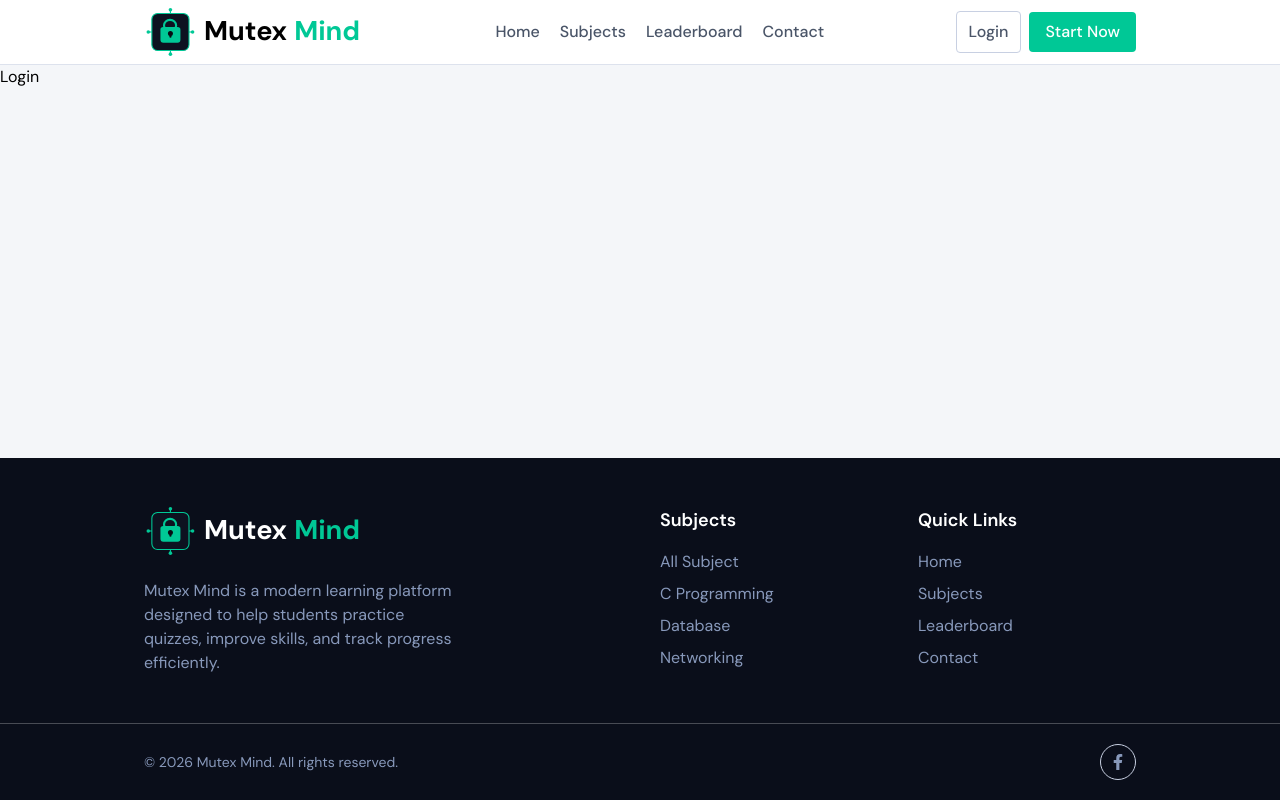
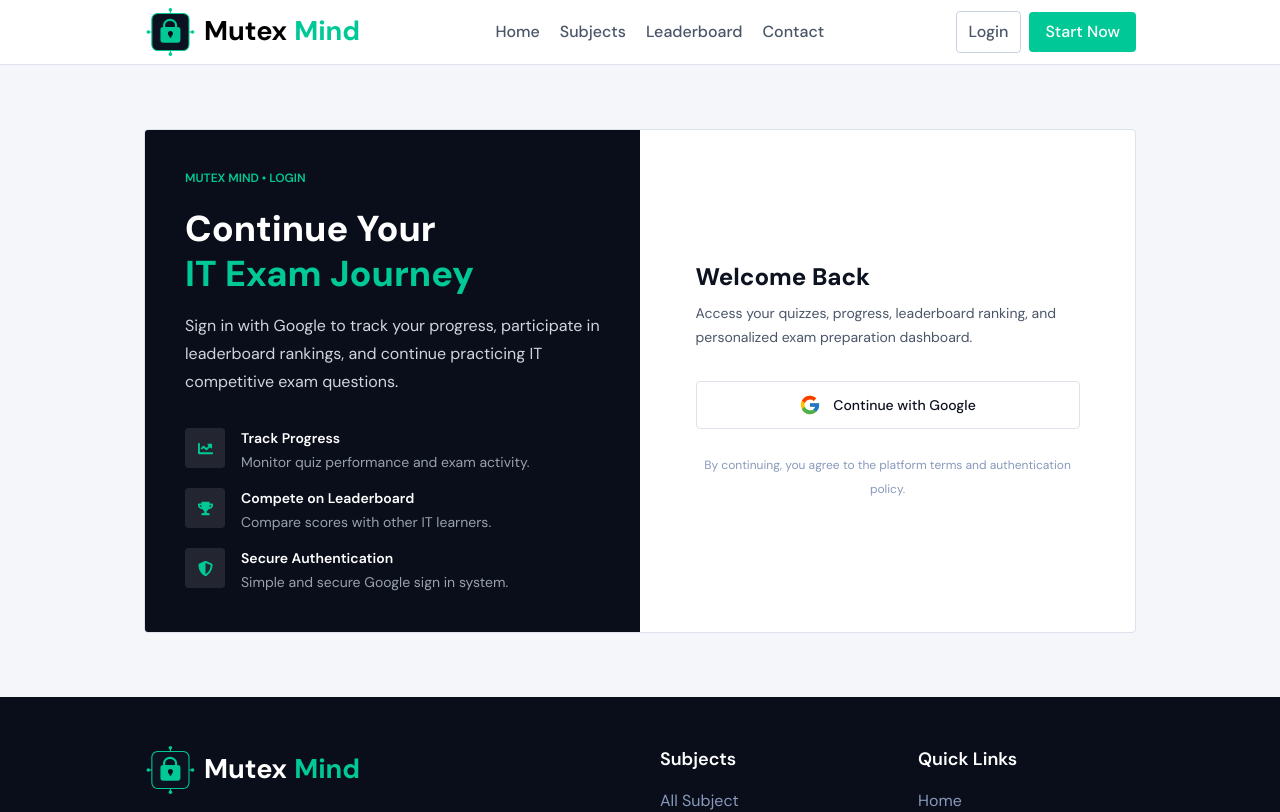
Before and after one commit to Jakaria030/mutex-mind-frontend, a React (Vite) app: page /login in a window 1280 px wide. Shown: the top 812 px of the page. Built offline with nearby package versions, Linux system fonts and the light colour scheme.

Commit message:
feat: login page implement

```diff
--- a/src/pages/main/Login/Login.jsx
+++ b/src/pages/main/Login/Login.jsx
@@ -1,8 +1,115 @@
+import { FcGoogle } from "react-icons/fc";
+import { FaShieldAlt, FaChartLine, FaTrophy } from "react-icons/fa";
+
 const Login = () => {
     return (
-        <div>
-            Login
-        </div>
+        <section className="max-w-5xl mx-auto px-2 sm:px-4 py-8 md:py-16 bg-bg-white">
+            <div className="w-full grid grid-cols-1 lg:grid-cols-2 border border-border-1 rounded-sm overflow-hidden bg-white">
+                {/* Left Content */}
+                <div className="bg-navy p-8 md:p-10 flex flex-col justify-center">
+
+                    <span className="inline-flex w-fit items-center gap-2 text-xs font-semibold uppercase text-light-green">
+                        MUTEX MIND • LOGIN
+                    </span>
+
+                    <h1 className="mt-5 text-3xl md:text-4xl font-extrabold leading-tight text-white">
+                        Continue Your <br />
+                        <span className="text-light-green">
+                            IT Exam Journey
+                        </span>
+                    </h1>
+
+                    <p className="mt-4 text-sm md:text-base leading-7 text-gray-300 max-w-md">
+                        Sign in with Google to track your progress, participate
+                        in leaderboard rankings, and continue practicing IT
+                        competitive exam questions.
+                    </p>
+
+                    {/* Features */}
+                    <div className="mt-8 space-y-4">
+                        <div className="flex items-start gap-4">
+                            <div className="w-10 h-10 rounded-sm bg-white/10 flex items-center justify-center text-light-green">
+                                <FaChartLine size={15} />
+                            </div>
+
+                            <div>
+                                <h3 className="text-sm font-semibold text-white">
+                                    Track Progress
+                                </h3>
+
+                                <p className="text-sm text-gray-400 mt-1">
+                                    Monitor quiz performance and exam activity.
+                                </p>
+                            </div>
+                        </div>
+
+                        <div className="flex items-start gap-4">
+                            <div className="w-10 h-10 rounded-sm bg-white/10 flex items-center justify-center text-light-green">
+                                <FaTrophy size={15} />
+                            </div>
+
+                            <div>
+                                <h3 className="text-sm font-semibold text-white">
+                                    Compete on Leaderboard
+                                </h3>
+
+                                <p className="text-sm text-gray-400 mt-1">
+                                    Compare scores with other IT learners.
+                                </p>
+                            </div>
+                        </div>
+
+                        <div className="flex items-start gap-4">
+                            <div className="w-10 h-10 rounded-sm bg-white/10 flex items-center justify-center text-light-green">
+                                <FaShieldAlt size={15} />
+                            </div>
+
+                            <div>
+                                <h3 className="text-sm font-semibold text-white">
+                                    Secure Authentication
+                                </h3>
+
+                                <p className="text-sm text-gray-400 mt-1">
+                                    Simple and secure Google sign in system.
+                                </p>
+                            </div>
+                        </div>
+                    </div>
+                </div>
+
+                {/* Right Login */}
+                <div className="p-8 md:p-10 flex flex-col justify-center">
+
+                    <div className="max-w-sm w-full mx-auto">
+
+                        <h2 className="text-2xl font-extrabold text-text-1">
+                            Welcome Back
+                        </h2>
+
+                        <p className="mt-2 text-sm leading-6 text-text-2">
+                            Access your quizzes, progress, leaderboard ranking,
+                            and personalized exam preparation dashboard.
+                        </p>
+
+                        {/* Login Button */}
+                        <button
+                            className="w-full mt-8 h-12 rounded-sm border border-border-1 hover:border-light-green bg-white flex items-center justify-center gap-3 text-sm font-medium text-text-1 transition"
+                        >
+                            <FcGoogle size={22} />
+
+                            Continue with Google
+                        </button>
+
+                        {/* Footer */}
+                        <p className="mt-6 text-xs leading-6 text-text-3 text-center">
+                            By continuing, you agree to the platform terms and
+                            authentication policy.
+                        </p>
+
+                    </div>
+                </div>
+            </div>
+        </section>
     );
 };
 
```
